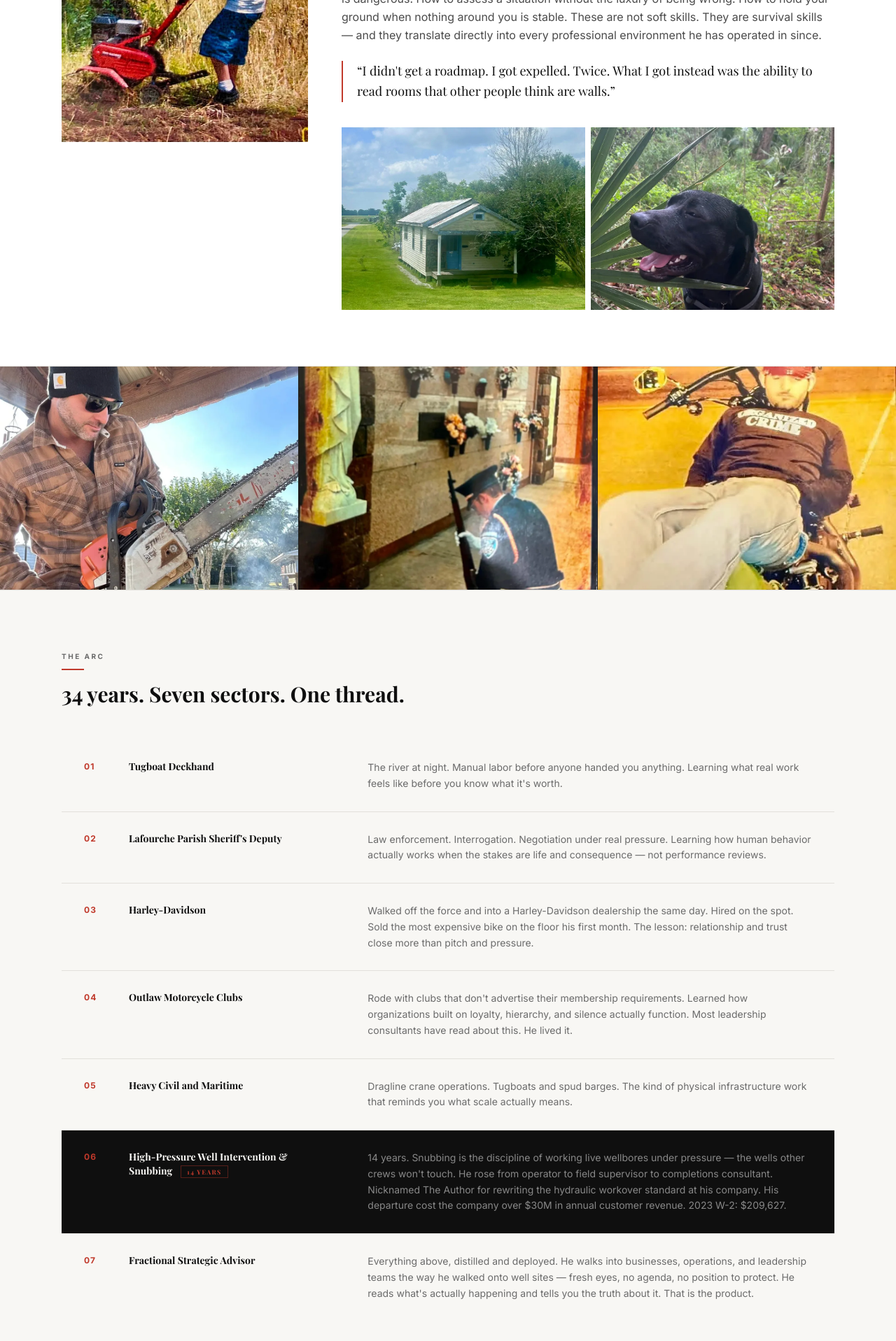
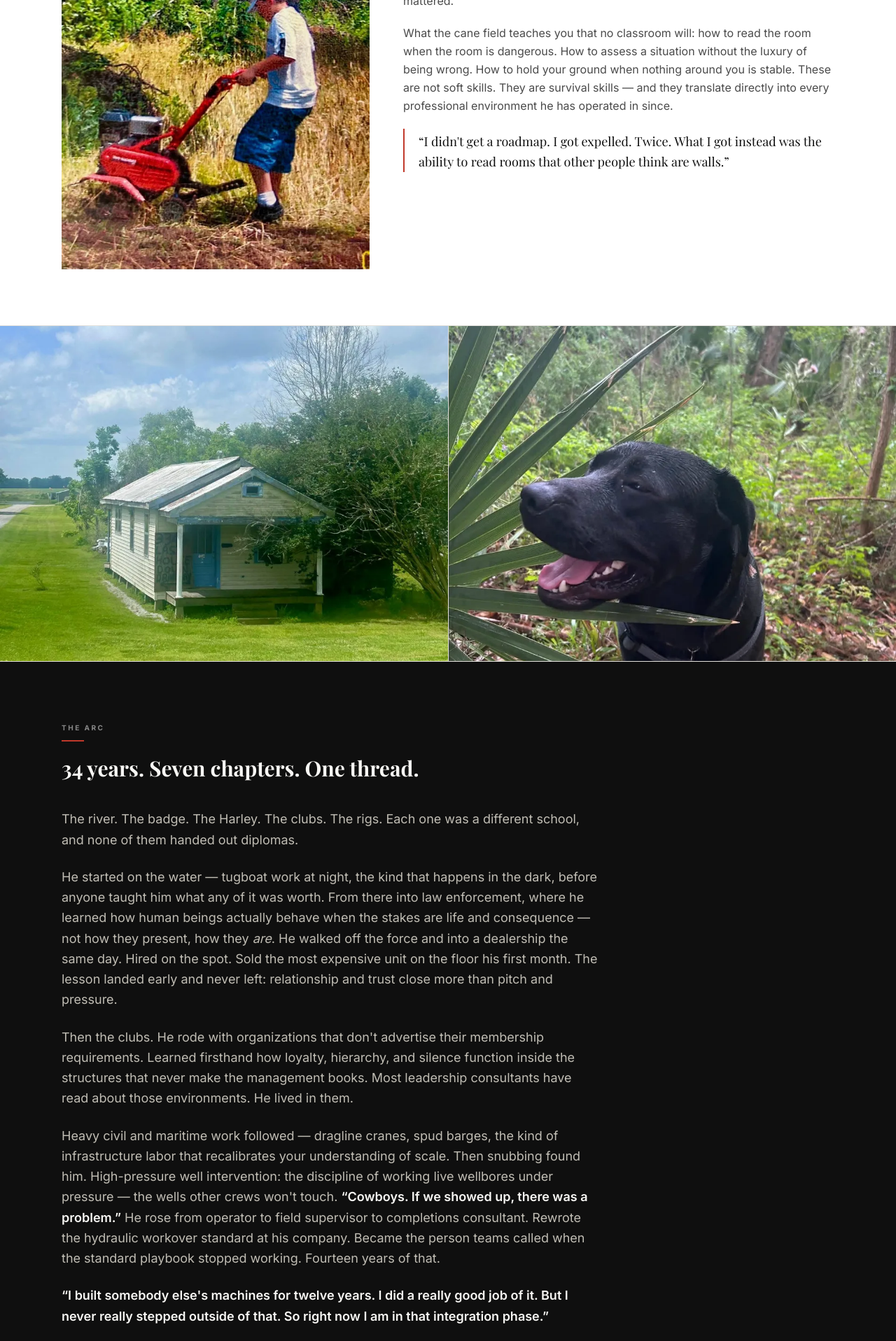
Before and after one commit to ardoinconsulting-png/divergent-darrel, a Next.js app: page /story in a window 1280 px wide. Shown: the part 880-2797 px from the top of the page at 70% size. Built offline with nearby package versions, Linux system fonts and the light colour scheme.

Commit message:
Story page rewrite: his real words, flowing narrative, preview photo, image fixes

```diff
--- a/app/story/page.tsx
+++ b/app/story/page.tsx
@@ -9,52 +9,6 @@ export const metadata: Metadata = {
   description:
     "From a sugarcane field in Raceland, Louisiana to 14 years in high-pressure well intervention. None of it was a straight line. All of it left a mark.",
 };
-
-const arc = [
-  {
-    n: "01",
-    role: "Tugboat Deckhand",
-    detail:
-      "The river at night. Manual labor before anyone handed you anything. Learning what real work feels like before you know what it's worth.",
-  },
-  {
-    n: "02",
-    role: "Lafourche Parish Sheriff's Deputy",
-    detail:
-      "Law enforcement. Interrogation. Negotiation under real pressure. Learning how human behavior actually works when the stakes are life and consequence — not performance reviews.",
-  },
-  {
-    n: "03",
-    role: "Harley-Davidson",
-    detail:
-      "Walked off the force and into a Harley-Davidson dealership the same day. Hired on the spot. Sold the most expensive bike on the floor his first month. The lesson: relationship and trust close more than pitch and pressure.",
-  },
-  {
-    n: "04",
-    role: "Outlaw Motorcycle Clubs",
-    detail:
-      "Rode with clubs that don't advertise their membership requirements. Learned how organizations built on loyalty, hierarchy, and silence actually function. Most leadership consultants have read about this. He lived it.",
-  },
-  {
-    n: "05",
-    role: "Heavy Civil and Maritime",
-    detail:
-      "Dragline crane operations. Tugboats and spud barges. The kind of physical infrastructure work that reminds you what scale actually means.",
-  },
-  {
-    n: "06",
-    role: "High-Pressure Well Intervention & Snubbing",
-    detail:
-      "14 years. Snubbing is the discipline of working live wellbores under pressure — the wells other crews won't touch. He rose from operator to field supervisor to completions consultant. Nicknamed The Author for rewriting the hydraulic workover standard at his company. His departure cost the company over $30M in annual customer revenue. 2023 W-2: $209,627.",
-    highlight: true,
-  },
-  {
-    n: "07",
-    role: "Fractional Strategic Advisor",
-    detail:
-      "Everything above, distilled and deployed. He walks into businesses, operations, and leadership teams the way he walked onto well sites — fresh eyes, no agenda, no position to protect. He reads what's actually happening and tells you the truth about it. That is the product.",
-  },
-];
 
 export default function StoryPage() {
   return (
@@ -79,30 +33,40 @@ export default function StoryPage() {
               high-pressure well intervention. None of it was a straight line.
               All of it left a mark.
             </p>
+            <div className="mt-8 border-l-2 border-[#c0392b]/40 pl-5">
+              <p
+                className="text-xl text-[#c8c4b4] font-medium leading-relaxed"
+                style={{ fontFamily: "var(--font-display)" }}
+              >
+                &ldquo;Shook a thousand hands. Lived a thousand lives.&rdquo;
+              </p>
+            </div>
           </div>
         </section>
 
-        {/* ── ORIGIN — WHERE IT STARTS ──────────────── */}
+        {/* ── ORIGIN — RACELAND ─────────────────────── */}
         <section className="border-b border-[#e2e0db] bg-white">
-          <div className="max-w-6xl mx-auto px-6 py-16 md:py-20 grid md:grid-cols-[1fr_2fr] gap-12 items-start">
-            {/* Left: label + photo */}
+          <div className="max-w-6xl mx-auto px-6 py-16 md:py-20 grid md:grid-cols-[5fr_7fr] gap-12 items-start">
+
+            {/* Left: photo */}
             <div>
               <span className="text-[10px] tracking-[0.25em] uppercase font-bold text-[#6b6b6b]">
                 Raceland, Louisiana
               </span>
               <div className="mt-2 w-8 h-0.5 bg-[#c0392b]" />
-              <div className="relative aspect-[3/4] overflow-hidden mt-8">
+              <div className="relative w-full mt-8 overflow-hidden" style={{ aspectRatio: "3/4" }}>
                 <Image
                   src="/images/tiller-kid.webp"
                   alt="Young Darrel — Raceland, Louisiana"
                   fill
-                  className="object-cover"
+                  sizes="(max-width: 768px) 100vw, 40vw"
+                  className="object-cover object-center"
                 />
               </div>
             </div>
 
             {/* Right: text */}
-            <div className="space-y-5 md:pt-16">
+            <div className="space-y-5 md:pt-12">
               <h2
                 className="text-2xl md:text-3xl font-bold text-[#0f0f0f] leading-tight"
                 style={{ fontFamily: "var(--font-display)" }}
@@ -110,11 +74,11 @@ export default function StoryPage() {
                 You can&apos;t fake where you started.
               </h2>
               <p className="text-base text-[#4a4a4a] leading-relaxed">
-                Darrel Ardoin was born into a sugarcane field in Raceland,
+                Darrel Ardoin was raised inside a sugarcane field in Raceland,
                 Louisiana. Extreme poverty. Domestic violence. A family involved
                 in things that don&apos;t get discussed at school. He was expelled
                 from Central Lafourche High School. Then from South Lafourche.
-                He never went back.
+                He never went back. He didn&apos;t need to.
               </p>
               <p className="text-base text-[#4a4a4a] leading-relaxed">
                 Most people would call that a rough start. He calls it the
@@ -128,7 +92,7 @@ export default function StoryPage() {
                 skills. They are survival skills — and they translate directly
                 into every professional environment he has operated in since.
               </p>
-              <blockquote className="border-l-2 border-[#c0392b] pl-5 mt-6">
+              <blockquote className="border-l-2 border-[#c0392b] pl-5 pt-1">
                 <p
                   className="text-lg font-medium text-[#0f0f0f] leading-relaxed"
                   style={{ fontFamily: "var(--font-display)" }}
@@ -138,116 +102,208 @@ export default function StoryPage() {
                   are walls.&rdquo;
                 </p>
               </blockquote>
-
-              {/* Story photos grid */}
-              <div className="grid grid-cols-2 gap-2 pt-4">
-                <div className="relative aspect-[4/3] overflow-hidden">
-                  <Image src="/images/story-1.webp" alt="Darrel Ardoin" fill className="object-cover" />
-                </div>
-                <div className="relative aspect-[4/3] overflow-hidden">
-                  <Image src="/images/story-2.webp" alt="Darrel Ardoin" fill className="object-cover" />
-                </div>
-              </div>
             </div>
           </div>
         </section>
 
-        {/* ── STORY PHOTOS — ADDITIONAL ─────────────── */}
-        <section className="border-b border-[#e2e0db] bg-[#0f0f0f]">
-          <div className="grid grid-cols-3 gap-px bg-[#1f1f1f]">
-            {["/images/story-3.webp", "/images/story-4.webp", "/images/story-5.webp"].map((src, i) => (
-              <div key={i} className="relative aspect-[4/3] overflow-hidden">
+        {/* ── STORY PHOTOS — 2UP ────────────────────── */}
+        <section className="border-b border-[#e2e0db]">
+          <div className="grid grid-cols-2 gap-px bg-[#e2e0db]">
+            {["/images/story-1.webp", "/images/story-2.webp"].map((src, i) => (
+              <div key={i} className="relative overflow-hidden bg-[#1a1a1a]" style={{ aspectRatio: "4/3" }}>
                 <Image
                   src={src}
-                  alt={`Darrel Ardoin — ${i + 3}`}
+                  alt={`Darrel Ardoin — ${i + 1}`}
                   fill
-                  className="object-cover hover:scale-105 transition-transform duration-700"
+                  sizes="50vw"
+                  className="object-cover"
                 />
               </div>
             ))}
           </div>
         </section>
 
-        {/* ── CAREER ARC ────────────────────────────── */}
-        <section className="border-b border-[#e2e0db]">
+        {/* ── THE ARC — FLOWING NARRATIVE ───────────── */}
+        <section className="border-b border-[#e2e0db] bg-[#0f0f0f]">
           <div className="max-w-6xl mx-auto px-6 py-16 md:py-20">
-            <div className="mb-12">
-              <span className="text-[10px] tracking-[0.25em] uppercase font-bold text-[#6b6b6b]">
+            <div className="mb-10">
+              <span className="text-[10px] tracking-[0.25em] uppercase font-bold text-[#888]">
                 The Arc
               </span>
               <div className="mt-2 w-8 h-0.5 bg-[#c0392b]" />
               <h2
-                className="mt-4 text-2xl md:text-3xl font-bold text-[#0f0f0f]"
+                className="mt-5 text-2xl md:text-3xl font-bold text-[#f8f7f4]"
                 style={{ fontFamily: "var(--font-display)" }}
               >
-                34 years. Seven sectors. One thread.
+                34 years. Seven chapters. One thread.
               </h2>
             </div>
-            <div className="space-y-px bg-[#e2e0db]">
-              {arc.map((item) => (
-                <div
-                  key={item.n}
-                  className={`px-8 py-7 grid grid-cols-[2.5rem_1fr] md:grid-cols-[2.5rem_1fr_2fr] gap-x-6 gap-y-2 items-start ${item.highlight ? "bg-[#0f0f0f]" : "bg-[#f8f7f4]"}`}
-                >
-                  <span className={`text-xs font-bold tracking-widest pt-0.5 ${item.highlight ? "text-[#c0392b]" : "text-[#c0392b]"}`}>
-                    {item.n}
-                  </span>
-                  <h3
-                    className={`text-sm font-bold ${item.highlight ? "text-[#f8f7f4]" : "text-[#0f0f0f]"}`}
-                    style={{ fontFamily: "var(--font-display)" }}
-                  >
-                    {item.role}
-                    {item.highlight && (
-                      <span className="ml-3 text-[9px] tracking-[0.15em] uppercase font-bold text-[#c0392b] border border-[#c0392b]/40 px-2 py-0.5 align-middle">
-                        14 Years
-                      </span>
-                    )}
-                  </h3>
-                  <p className={`text-sm leading-relaxed col-start-2 md:col-start-3 ${item.highlight ? "text-[#888]" : "text-[#6b6b6b]"}`}>
-                    {item.detail}
-                  </p>
+
+            <div className="max-w-3xl space-y-6">
+              <p className="text-base md:text-lg text-[#c0bdb4] leading-relaxed">
+                The river. The badge. The Harley. The clubs. The rigs. Each one
+                was a different school, and none of them handed out diplomas.
+              </p>
+              <p className="text-base md:text-lg text-[#c0bdb4] leading-relaxed">
+                He started on the water — tugboat work at night, the kind that
+                happens in the dark, before anyone taught him what any of it was
+                worth. From there into law enforcement, where he learned how
+                human beings actually behave when the stakes are life and
+                consequence — not how they present, how they <em>are</em>. He
+                walked off the force and into a dealership the same day. Hired
+                on the spot. Sold the most expensive unit on the floor his first
+                month. The lesson landed early and never left: relationship and
+                trust close more than pitch and pressure.
+              </p>
+              <p className="text-base md:text-lg text-[#c0bdb4] leading-relaxed">
+                Then the clubs. He rode with organizations that don&apos;t advertise
+                their membership requirements. Learned firsthand how loyalty,
+                hierarchy, and silence function inside the structures that never
+                make the management books. Most leadership consultants have read
+                about those environments. He lived in them.
+              </p>
+              <p className="text-base md:text-lg text-[#c0bdb4] leading-relaxed">
+                Heavy civil and maritime work followed — dragline cranes, spud
+                barges, the kind of infrastructure labor that recalibrates your
+                understanding of scale. Then snubbing found him.
+                High-pressure well intervention: the discipline of working live
+                wellbores under pressure — the wells other crews won&apos;t touch.{" "}
+                <em className="not-italic text-[#f8f7f4] font-semibold">
+                  &ldquo;Cowboys. If we showed up, there was a problem.&rdquo;
+                </em>{" "}
+                He rose from operator to field supervisor to completions
+                consultant. Rewrote the hydraulic workover standard at his
+                company. Became the person teams called when the standard
+                playbook stopped working. Fourteen years of that.
+              </p>
+              <p className="text-base md:text-lg text-[#c0bdb4] leading-relaxed">
+                <em className="not-italic text-[#f8f7f4] font-semibold">
+                  &ldquo;I built somebody else&apos;s machines for twelve years. I did a
+                  really good job of it. But I never really stepped outside of
+                  that. So right now I am in that integration phase.&rdquo;
+                </em>
+              </p>
+              <p className="text-base md:text-lg text-[#c0bdb4] leading-relaxed">
+                The integration that followed is not a pivot. It is the natural
+                next chapter of someone who has shaken a thousand hands and
+                lived a thousand lives — and is now deploying everything forged
+                in all of them.
+              </p>
+            </div>
+          </div>
+        </section>
+
+        {/* ── OILFIELD PHOTOS ───────────────────────── */}
+        <section className="border-b border-[#1f1f1f] bg-[#0a0a0a]">
+          <div className="max-w-6xl mx-auto px-6 py-10">
+            <p className="text-[10px] tracking-[0.25em] uppercase font-bold text-[#c0392b] mb-6">
+              14 Years in the Field
+            </p>
+            <div className="grid grid-cols-2 md:grid-cols-3 gap-px bg-[#1f1f1f]">
+              {[
+                "/images/oil-1.webp",
+                "/images/oil-2.webp",
+                "/images/oil-3.webp",
+              ].map((src, i) => (
+                <div key={i} className="relative overflow-hidden bg-[#111]" style={{ aspectRatio: "4/3" }}>
+                  <Image
+                    src={src}
+                    alt={`Oilfield operations ${i + 1}`}
+                    fill
+                    sizes="(max-width: 768px) 50vw, 33vw"
+                    className="object-cover"
+                  />
+                </div>
+              ))}
+            </div>
+            <div className="grid grid-cols-2 gap-px bg-[#1f1f1f] mt-px">
+              {["/images/oil-4.webp", "/images/oil-6.webp"].map((src, i) => (
+                <div key={i} className="relative overflow-hidden bg-[#111]" style={{ aspectRatio: "16/9" }}>
+                  <Image
+                    src={src}
+                    alt={`Oilfield operations ${i + 4}`}
+                    fill
+                    sizes="50vw"
+                    className="object-cover"
+                  />
                 </div>
               ))}
             </div>
           </div>
         </section>
 
-        {/* ── OILFIELD SECTION ──────────────────────── */}
-        <section className="border-b border-[#e2e0db] bg-[#0f0f0f]">
-          <div className="max-w-6xl mx-auto px-6 py-12">
-            <div className="mb-8">
-              <span className="text-[10px] tracking-[0.25em] uppercase font-bold text-[#c0392b]">
-                14 Years in the Field
+        {/* ── STORY PHOTOS — 3UP ────────────────────── */}
+        <section className="border-b border-[#e2e0db]">
+          <div className="grid grid-cols-3 gap-px bg-[#e2e0db]">
+            {["/images/story-3.webp", "/images/story-4.webp", "/images/story-5.webp"].map(
+              (src, i) => (
+                <div key={i} className="relative overflow-hidden bg-[#1a1a1a]" style={{ aspectRatio: "4/3" }}>
+                  <Image
+                    src={src}
+                    alt={`Darrel Ardoin — ${i + 3}`}
+                    fill
+                    sizes="33vw"
+                    className="object-cover hover:scale-105 transition-transform duration-700"
+                  />
+                </div>
+              )
+            )}
+          </div>
+        </section>
+
+        {/* ── WHAT HE BUILT ─────────────────────────── */}
+        <section className="border-b border-[#e2e0db] bg-white">
+          <div className="max-w-6xl mx-auto px-6 py-16 md:py-20 grid md:grid-cols-[1fr_2fr] gap-12 items-start">
+            <div>
+              <span className="text-[10px] tracking-[0.25em] uppercase font-bold text-[#6b6b6b]">
+                What He Built
               </span>
               <div className="mt-2 w-8 h-0.5 bg-[#c0392b]" />
+            </div>
+            <div className="space-y-5">
               <h2
-                className="mt-4 text-xl md:text-2xl font-bold text-[#f8f7f4]"
+                className="text-2xl md:text-3xl font-bold text-[#0f0f0f] leading-tight"
                 style={{ fontFamily: "var(--font-display)" }}
               >
-                High-Pressure Well Intervention & Snubbing Operations
+                Operators build. Advisors advise. He does both.
               </h2>
-            </div>
-            {/* 3-up photo grid */}
-            <div className="grid grid-cols-2 md:grid-cols-3 gap-px bg-[#1f1f1f] mb-px">
-              {["/images/oil-1.webp", "/images/oil-2.webp", "/images/oil-3.webp"].map((src, i) => (
-                <div key={i} className="relative aspect-[4/3] overflow-hidden">
-                  <Image src={src} alt={`Oilfield operations ${i + 1}`} fill className="object-cover" />
-                </div>
-              ))}
-            </div>
-            <div className="grid grid-cols-2 gap-px bg-[#1f1f1f]">
-              {["/images/oil-4.webp", "/images/oil-6.webp"].map((src, i) => (
-                <div key={i} className="relative aspect-[16/9] overflow-hidden">
-                  <Image src={src} alt={`Oilfield operations ${i + 4}`} fill className="object-cover" />
-                </div>
-              ))}
+              <p className="text-base text-[#4a4a4a] leading-relaxed">
+                Before the advisory work crystallized, Darrel built. Ardoin
+                Consulting Solutions — his consulting entity, through which he
+                has worked directly with operators, contractors, and small
+                business owners navigating cash flow, operations, and decisions
+                that don&apos;t appear in any framework. A salon — built, staffed,
+                and run. A JV contractor network assembled on relationships and
+                trust rather than contracts and org charts.
+              </p>
+              <p className="text-base text-[#4a4a4a] leading-relaxed">
+                None of these were built from a position of comfort or capital.
+                They were built by someone who had operated in high-stakes
+                environments long enough to understand that the difference
+                between an operator who makes it and one who doesn&apos;t is almost
+                never the size of their opportunity. It is how they handle cash,
+                people, and pressure simultaneously.
+              </p>
+              <blockquote className="border-l-2 border-[#c0392b] pl-5 pt-1">
+                <p
+                  className="text-base font-medium text-[#0f0f0f] leading-relaxed"
+                  style={{ fontFamily: "var(--font-display)" }}
+                >
+                  &ldquo;I have no desire to own a business right now. What lights me
+                  up is helping other people&apos;s businesses succeed.&rdquo;
+                </p>
+              </blockquote>
+              <p className="text-base text-[#4a4a4a] leading-relaxed">
+                That&apos;s not a retreat from building. That&apos;s a man who has built
+                enough to know where his leverage actually is.
+              </p>
             </div>
           </div>
         </section>
 
         {/* ── NEUROLOGICAL WIRING ───────────────────── */}
-        <section className="border-b border-[#e2e0db] bg-white">
-          <div className="max-w-6xl mx-auto px-6 py-16 md:py-20 grid md:grid-cols-2 gap-16 items-start">
+        <section className="border-b border-[#e2e0db]">
+          <div className="max-w-6xl mx-auto px-6 py-16 md:py-20 grid md:grid-cols-2 gap-12 items-start">
             <div>
               <span className="text-[10px] tracking-[0.25em] uppercase font-bold text-[#6b6b6b]">
                 Neurological Wiring
@@ -260,12 +316,12 @@ export default function StoryPage() {
                 This isn&apos;t a metaphor. It&apos;s how the brain actually works.
               </h2>
               <p className="text-base text-[#4a4a4a] leading-relaxed mb-4">
-                Darrel&apos;s brain is wired differently. Not as a hook — as a
-                documented neurological fact. ADHD. Likely spectrum overlap.
-                CPTSD from early childhood. The same wiring that made him a
-                poor fit for conventional schooling made him exceptional in
-                environments that require rapid pattern recognition, tolerance
-                for chaos, and the ability to hold multiple complex variables
+                A highly neurodivergent mind forged by a lifetime of chosen and
+                environmental pressure — built for rapid, weighted decisions
+                with uncommon precision. The same wiring that made conventional
+                schooling a poor fit made him exceptional in environments that
+                require pattern recognition at speed, tolerance for chaos, and
+                the ability to hold multiple high-stakes variables
                 simultaneously without flinching.
               </p>
               <p className="text-base text-[#4a4a4a] leading-relaxed mb-4">
@@ -274,27 +330,40 @@ export default function StoryPage() {
                 soften their read to avoid friction. He sees it faster. He says
                 it plainly. He doesn&apos;t need your approval to tell you the truth.
               </p>
-              <p className="text-base text-[#4a4a4a] leading-relaxed">
+              <p className="text-base text-[#4a4a4a] leading-relaxed mb-6">
                 That is not a personality trait. That is the product.
               </p>
+              <blockquote className="border-l-2 border-[#c0392b] pl-5">
+                <p
+                  className="text-lg font-medium text-[#0f0f0f] leading-relaxed"
+                  style={{ fontFamily: "var(--font-display)" }}
+                >
+                  &ldquo;Robots don&apos;t take risk. AI doesn&apos;t take risk either. That&apos;s the
+                  human competitive advantage — being able to integrate fear and
+                  feelings into decision, not just logic.&rdquo;
+                </p>
+                <p className="mt-3 text-xs text-[#8a8a8a]">— Darrel Ardoin</p>
+              </blockquote>
             </div>
+
             <div className="space-y-2">
-              <div className="relative aspect-[4/3] overflow-hidden">
+              <div className="relative overflow-hidden bg-[#1a1a1a]" style={{ aspectRatio: "3/4" }}>
                 <Image
-                  src="/images/shredded-yoga.webp"
-                  alt="Darrel Ardoin — mind and body discipline"
+                  src="/images/preview.webp"
+                  alt="Darrel Ardoin"
                   fill
-                  className="object-cover"
+                  sizes="(max-width: 768px) 100vw, 50vw"
+                  className="object-cover object-top"
                 />
               </div>
               <div className="bg-[#0f0f0f] p-8">
                 <p
-                  className="text-lg font-medium text-[#f8f7f4] leading-relaxed"
+                  className="text-base font-medium text-[#f8f7f4] leading-relaxed"
                   style={{ fontFamily: "var(--font-display)" }}
                 >
-                  &ldquo;The thing that got me expelled is the same thing that gets
-                  me hired. Pattern recognition doesn&apos;t care about your
-                  approval.&rdquo;
+                  &ldquo;There&apos;s no reality where you don&apos;t have hard times ahead of
+                  you. But having that fire inside of you, having that faith —
+                  that&apos;s what carries you past motivation and into discipline.&rdquo;
                 </p>
                 <p className="mt-4 text-xs text-[#555]">— Darrel Ardoin</p>
               </div>
```
Also changed, not shown: public/images/preview.webp (added).
